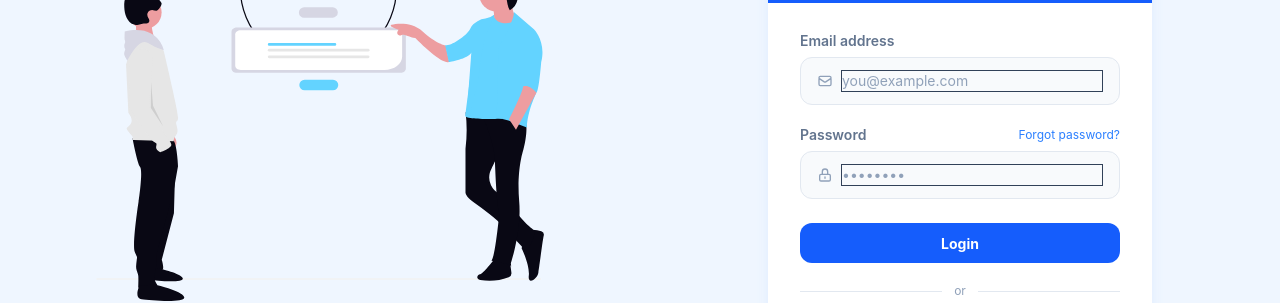
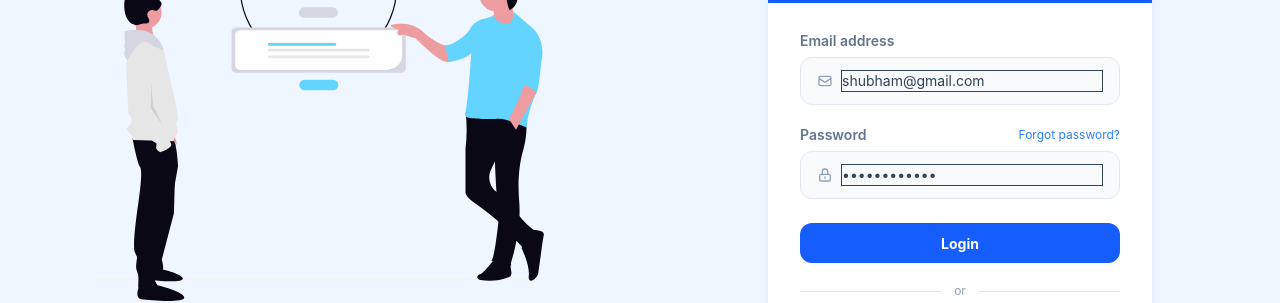
Before and after one commit to amanuniyal01/DevConnect-Frontend, a React (Vite) app: page /app/login in a window 1280 px wide. Shown: the part 295-598 px from the top of the page. Built offline with nearby package versions, Linux system fonts and the light colour scheme.

Commit message:
Adding Logged in user to redux store.

```diff
--- a/src/components/Login.jsx
+++ b/src/components/Login.jsx
@@ -2,10 +2,13 @@ import React, { useState } from 'react'
 import { useNavigate } from 'react-router'
 import loginImage from "../assets/landing.svg"
 import axios from 'axios'
+import { useDispatch } from 'react-redux';
+import { addUser } from '../utils/userSlice';
 
 function Login() {
-    const [email, setEmail] = useState("");
-    const [password, setPassword] = useState("");
+    const [email, setEmail] = useState("shubham@gmail.com");
+    const [password, setPassword] = useState("shubhamA@123");
+    const dispatch = useDispatch()
     const handleSubmit = async () => {
         try {
             const result = await axios.post("http://localhost:3000/login", {
@@ -13,6 +16,7 @@ function Login() {
             }, {
                 withCredentials: true,
             });
+            dispatch(addUser(result.data))
         }
         catch (err) {
             console.log(err)
--- a/src/utils/appStore.jsx
+++ b/src/utils/appStore.jsx
@@ -1,7 +1,10 @@
 import { configureStore } from "@reduxjs/toolkit";
+import userReducer from "./userSlice"
 
 const appStore = configureStore({
     reducer: {
+        user: userReducer
+
 
     }
 })
```
